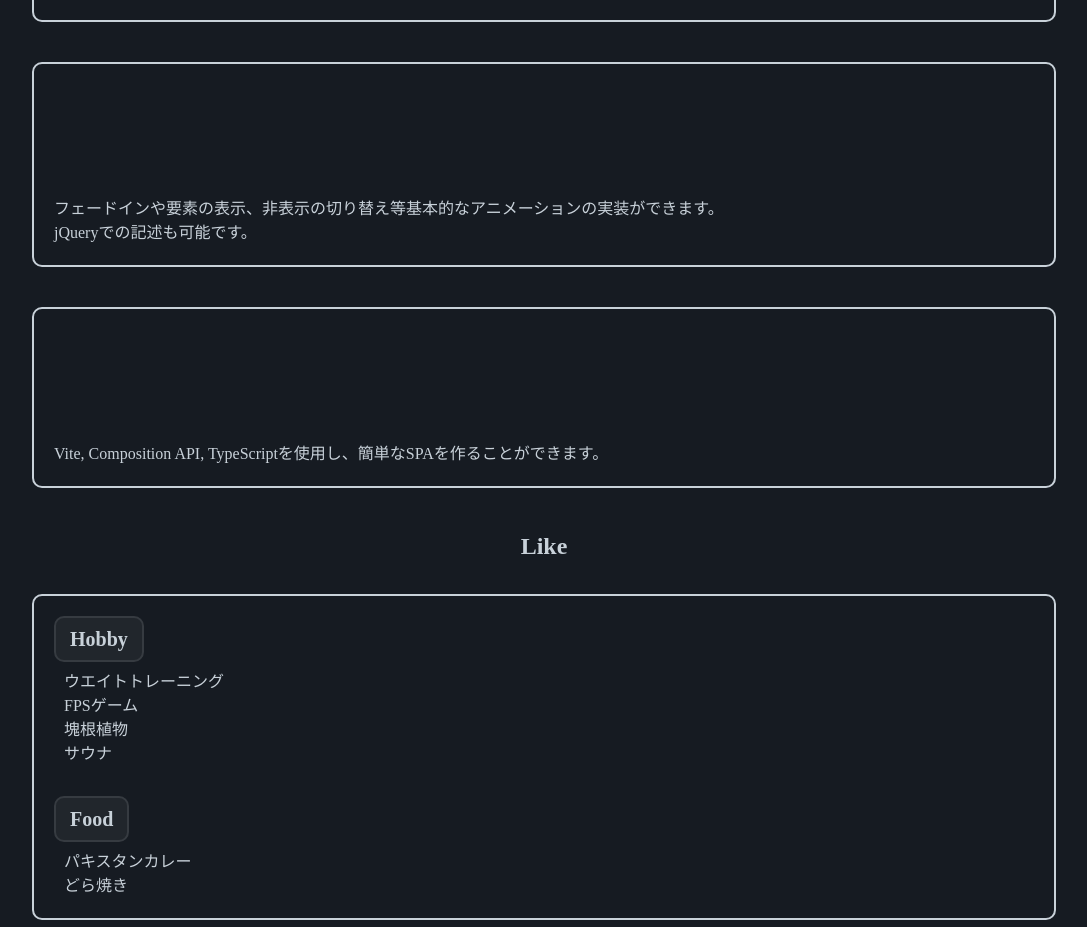
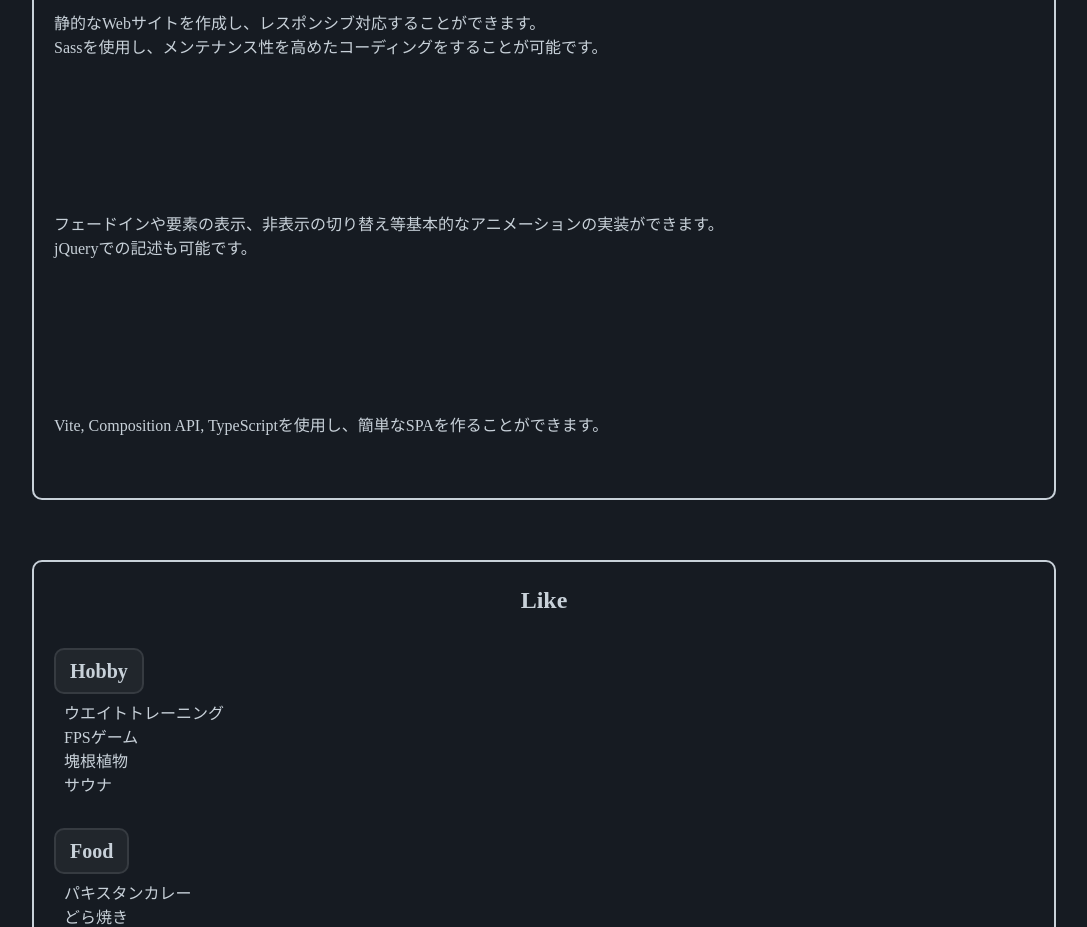
Before and after one commit to Seiya830/Portfolio, a Vue app: page /about in a window 1280 px wide. Shown: the part 1029-1956 px from the top of the page, without its empty margins (96-1183 px from the left). Built offline with nearby package versions, Linux system fonts and the light colour scheme.

Commit message:
borderの範囲変更

```diff
--- a/src/views/AboutView.vue
+++ b/src/views/AboutView.vue
@@ -81,6 +81,7 @@ ul {
 .profile {
   margin-right: 10%;
   margin-left: 10%;
+  margin-bottom: 60px;
   display: flex;
   align-items: center;
   flex-direction: column;
@@ -100,15 +101,16 @@ ul {
 }
 
 .skills {
+  margin-right: 10%;
+  margin-left: 10%;
+  margin-bottom: 60px;
   background-color: #161b22;
+  border: 2px solid #c8d1d9;
+  padding: 20px;
+  border-radius: 10px;
 
   .skills-item {
-    margin-right: 10%;
-    margin-left: 10%;
     margin-bottom: 40px;
-    padding: 20px;
-    border-radius: 10px;
-    border: 2px solid #c8d1d9;
 
     .icon {
       font-size: 100px;
@@ -132,13 +134,16 @@ ul {
   }
 }
 
-.like-items {
+.like {
   margin-right: 10%;
   margin-left: 10%;
-  margin-bottom: 40px;
   padding: 20px;
   border-radius: 10px;
   border: 2px solid #c8d1d9;
+}
+
+.like-items {
+  margin-bottom: 40px;
 
   .like-list {
     margin-bottom: 30px;
```
